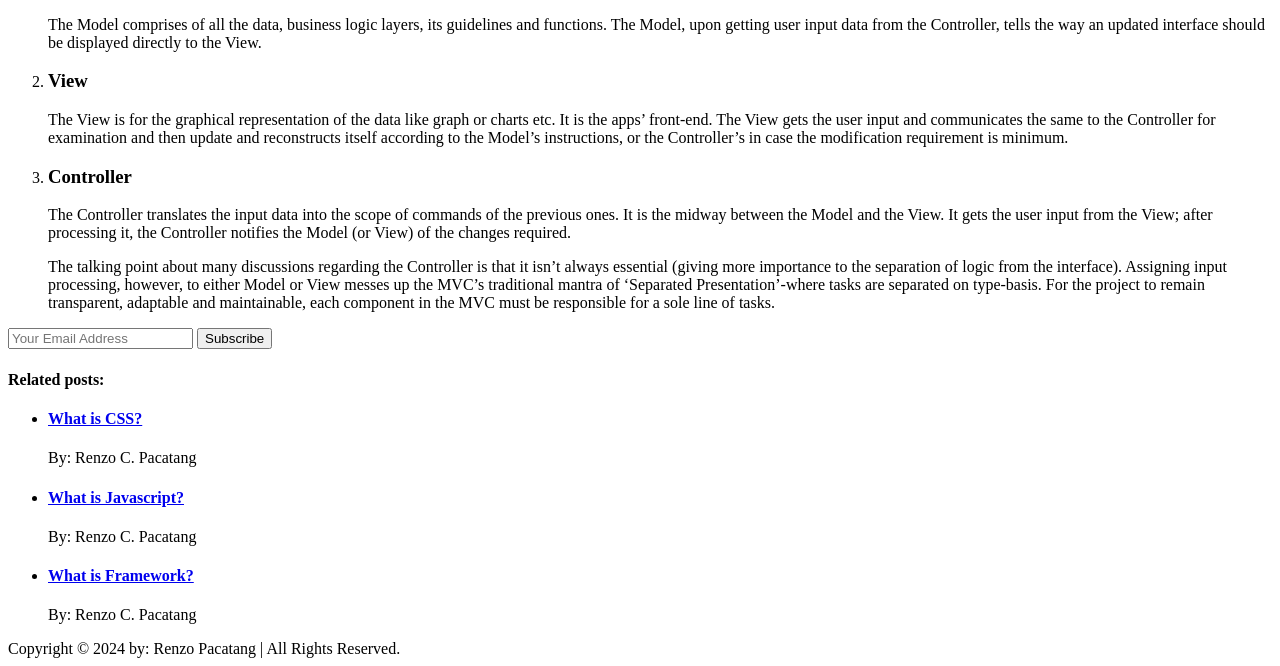
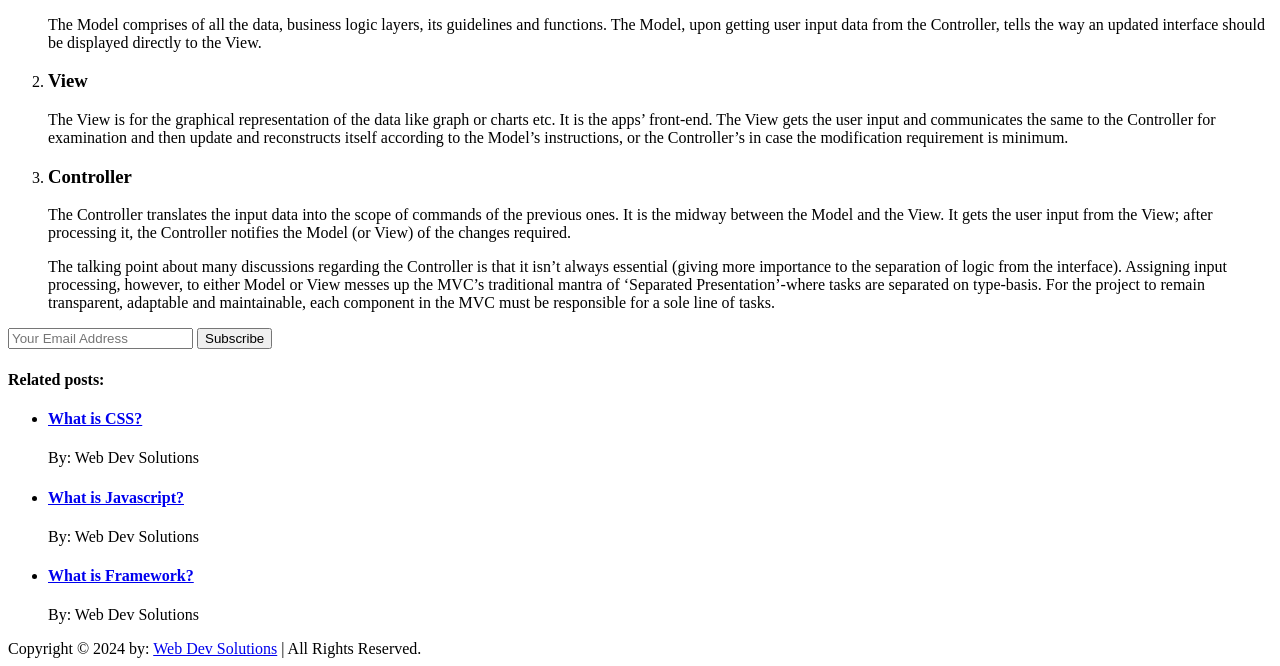
Before and after one commit to WebDevSolutions24/HTML-Foundatioon, a plain HTML site: page blog-3.html in a window 1280 px wide. Shown: the part 1393-2059 px from the top of the page. Drawn offline with Linux system fonts and the light colour scheme.

Commit message:
Update blog-3.html

```diff
--- a/blog-3.html
+++ b/blog-3.html
@@ -9,7 +9,7 @@
 
 	<header>
 
-		<h1>RENZO C. PACATANG</h1>
+		<h1>WEB DEV SOLUTIONS</h1>
 
 		<nav>
 
@@ -129,22 +129,22 @@
 
 				<li>
 					<h4><a href="blog-1.html" target="_blank">What is CSS?</a></h4>
-					<p>By: Renzo C. Pacatang</p>
+					<p>By: Web Dev Solutions</p>
 				</li>
 				<li>
 					<h4> <a href="blog-2.html" target="_blank">What is Javascript?</a></h4>
-					<p>By: Renzo C. Pacatang</p>
+					<p>By: Web Dev Solutions</p>
 				</li>
 				<li>
 					<h4> <a href="blog-3.html" target="_blank">What is Framework?</a></h4>
-					<p>By: Renzo C. Pacatang</p>
+					<p>By: Web Dev Solutions</p>
 				</li>
 
 			</ul>
 
 	</aside>
 
-	<footer>Copyright &copy; 2024 by: Renzo Pacatang | All Rights Reserved.</footer>
+	<footer>Copyright &copy; 2024 by: <a href="https://www.facebook.com/profile.php?id=61566144122352" target="_blank"> Web Dev Solutions</a> | All Rights Reserved.</footer>
 
 </body>
 </html>
```
